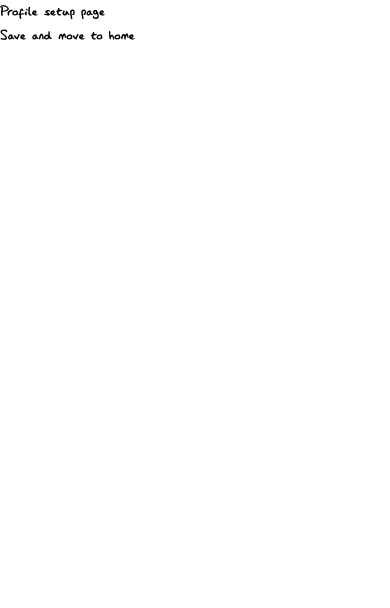
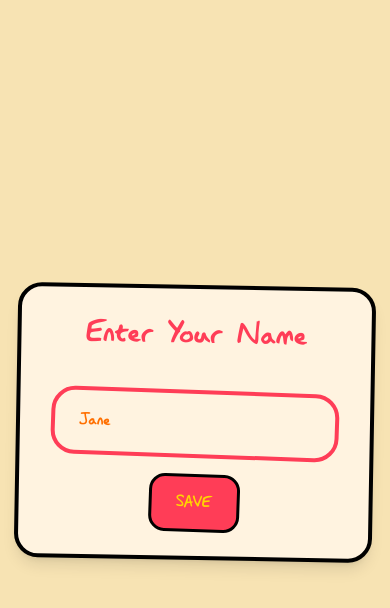
Before and after one commit to C0nfu5ing-5pring/Vibecode-Detector-, a React (Vite) app: page / in a window 390 px wide. Both pictures are taken after a click on the button "I UNDERSTAND". Shown: the top 608 px of the page. Built offline with nearby package versions, Linux system fonts and the light colour scheme.

Commit message:
complete profile setup page with responsiveness

```diff
--- a/src/pages/ProfileSetup.jsx
+++ b/src/pages/ProfileSetup.jsx
@@ -1,9 +1,43 @@
+import { useState } from "react";
+
 const ProfileSetup = ({ onSave }) => {
+  const [name, setName] = useState("Jane");
+
+  const handleSave = () => {
+    onSave(name.trim(""));
+  };
+
   return (
-    <>
-      <p>Profile setup page</p>
-      <button onClick={onSave}>Save and move to home</button>
-    </>
+    <div className="h-screen bg-[#F7E3B3] flex flex-col justify-center items-center px-4 py-6">
+      <div
+        className="max-w-6xl w-full bg-[#FFF3E0] border-4 rounded-3xl flex flex-col justify-center items-center rotate-1 p-6 sm:p-10 md:p-12
+                    max-h-[90vh] shadow-lg"
+      >
+        <h1 className="text-center w-fit text-4xl sm:text-6xl md:text-8xl text-[#FF3D57] select-none mb-8 leading-tight">
+          Enter Your Name
+        </h1>
+
+        <input
+          type="text"
+          placeholder="Enter your name (e.g. Jane)"
+          value={name}
+          onChange={(e) => setName(e.target.value)}
+          className="w-72 sm:w-96 text-xl sm:text-2xl md:text-3xl text-[#FF6F00] bg-[#FFF3E0] border-4 border-[#FF3D57] rounded-3xl px-6 py-4 mb-4 placeholder-[#FFAA66] rotate-1 focus:outline-none"
+        />
+
+        <button
+          onClick={handleSave}
+          disabled={!name.trim()}
+          className={`px-6 py-3 border-3 border-black border-solid text-[#FFD600] text-lg sm:text-xl rounded-2xl rotate-1 cursor-pointer uppercase bg-[#FF3D57] select-none
+            ${
+              !name.trim() ? "opacity-50 cursor-not-allowed" : "active:scale-95"
+            }
+          `}
+        >
+          Save
+        </button>
+      </div>
+    </div>
   );
 };
 
```
